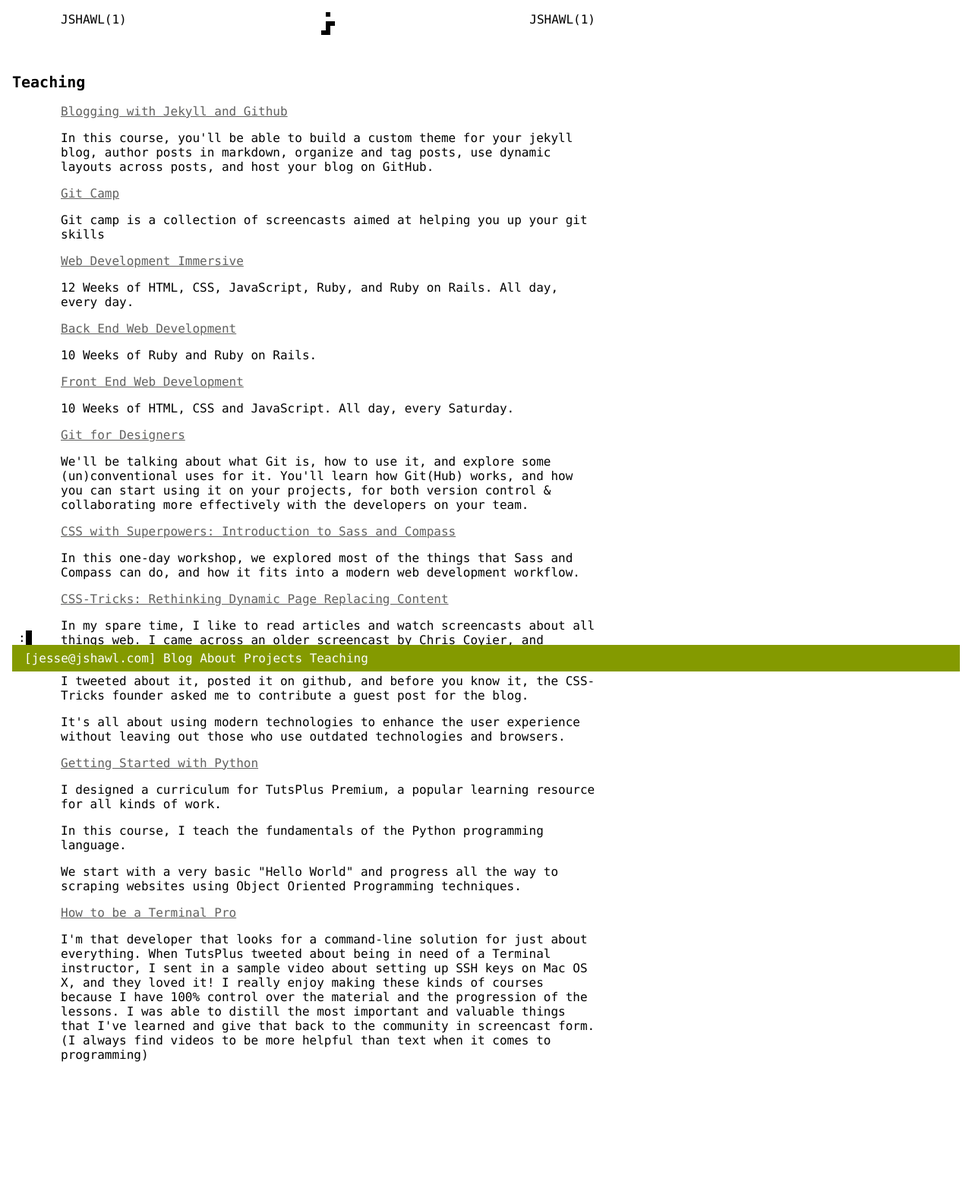
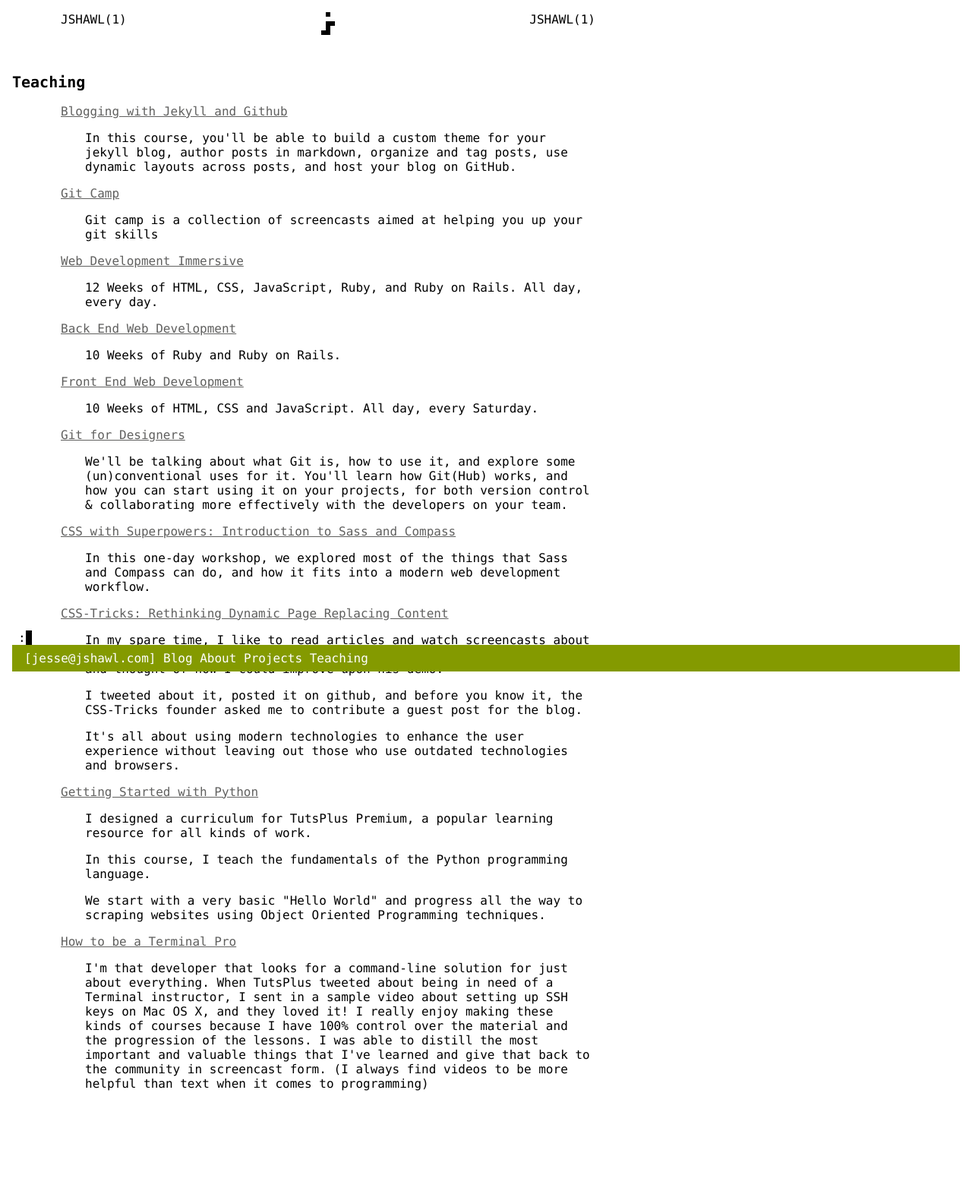
Before and after one commit to jshawl/jesse.sh, a Jekyll site: the page built from _teaches/index.html, in a window 1280 px wide. Shown: the whole page at 76% size. Built offline with Jekyll 4.4.1, drawn with Linux system fonts in a browser that asks for light colours; comment, search, counter and statistics services are not loaded; before the commit the page ends 1526 px from its top, so only the background shows below that.

Commit message:
add description

```diff
--- a/_teaches/index.html
+++ b/_teaches/index.html
@@ -41,7 +41,9 @@
 {% for event in page.events %}
 <li>
   <a href="{{event.url}}">{{event.title}}</a>
-  {{event.description}}
+  <div class='description'>
+    {{event.description}}
+  </div>
 </li>
 {% endfor %}
 </ul>
--- a/css/main.scss
+++ b/css/main.scss
@@ -54,6 +54,9 @@
   padding:.5em 1em;
   left:1em;
   right:1em;
+  @media all and(max-width:50em){
+    font-size:.8em;
+  }
   a{
     color: #fff;
     text-decoration:none;
@@ -148,3 +151,7 @@
     padding-left:2em;
   }
 }
+
+nav a{
+  display:inline-block;
+}
```
